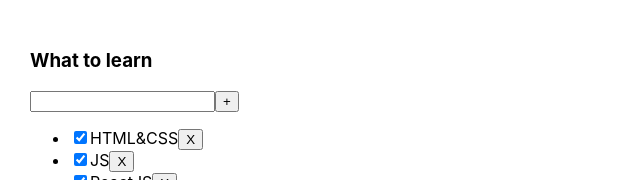
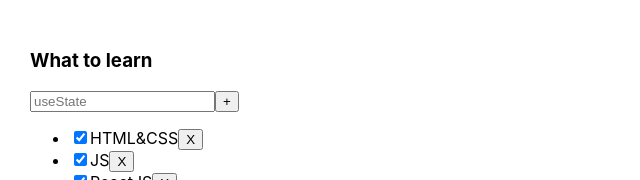
Before and after one commit to AlexMuhin-IT/TodoList, a React (Create React App) app: page / in a window 1280 px wide. Shown: the top 180 px of the page, without its empty margins (0-640 px from the left). Built offline with nearby package versions, Linux system fonts and the light colour scheme.

Commit message:
выполнил домашнее задание

```diff
--- a/package.json
+++ b/package.json
@@ -10,10 +10,12 @@
     "@types/node": "^20.11.5",
     "@types/react": "^18.2.48",
     "@types/react-dom": "^18.2.18",
+    "@types/uuid": "^10.0.0",
     "react": "^18.2.0",
     "react-dom": "^18.2.0",
     "react-scripts": "5.0.1",
     "typescript": "^5.3.3",
+    "uuid": "^10.0.0",
     "web-vitals": "^3.5.1"
   },
   "scripts": {
--- a/src/App.tsx
+++ b/src/App.tsx
@@ -1,20 +1,31 @@
 import React, {useState} from 'react';
 import './App.css';
 import {TaskType, Todolist} from "./Todolist";
+import {v1, v4} from "uuid";
+
 
 export type FilterValuesType = 'all' | 'active' | 'completed'
 
 function App() {
+    const addTask = (title: string) => {
+        const newTask = {
+            id: v4(),
+            title,
+            isDone: false,
+        }
 
+        const newTasks = [newTask, ...tasks]
+        setTasks(newTasks)
+    }
     const [tasks, setTasks] = useState<TaskType[]>([
-        {id: 1, title: 'HTML&CSS', isDone: true},
-        {id: 2, title: 'JS', isDone: true},
-        {id: 3, title: 'ReactJS', isDone: true},
-        {id: 4, title: 'Redux', isDone: false},
-        {id: 5, title: 'Typescript', isDone: false},
-        {id: 6, title: 'RTK query', isDone: false},
+        {id: v1(), title: 'HTML&CSS', isDone: true},
+        {id: v1(), title: 'JS', isDone: true},
+        {id: v1(), title: 'ReactJS', isDone: true},
+        {id: v1(), title: 'Redux', isDone: false},
+        {id: v1(), title: 'Typescript', isDone: false},
+        {id: v1(), title: 'RTK query', isDone: false},
     ])
-    const removeTask = (taskId: number) => {
+    const removeTask = (taskId: string) => {
         const filteredTasks = tasks.filter(t => t.id !== taskId)
         setTasks(filteredTasks);
     }
@@ -39,7 +50,9 @@ function App() {
             <Todolist title={'What to learn'}
                       task={filteredTasks}
                       removeTask={removeTask}
-                      changeFilter={changeFilter}/>
+                      changeFilter={changeFilter}
+                      addTask={addTask}
+            />
             {/*<Todolist title={'Songs'} tasks={tasks2}/>*/}
         </div>
     );
--- a/src/Todolist.tsx
+++ b/src/Todolist.tsx
@@ -1,9 +1,9 @@
-import React from 'react';
+import React, {useRef, useState, ChangeEvent, KeyboardEvent} from 'react';
 import {Button} from "./components/Button";
 import {FilterValuesType} from "./App";
 
 export type TaskType = {
-    id: number
+    id: string
     title: string
     isDone: boolean
 }
@@ -12,30 +12,72 @@ type PropsType = {
     title: string
     task: Array<TaskType>
     date?: string
-    removeTask: (taskId: number) => void
+    removeTask: (taskId: string) => void
     changeFilter: (filter: FilterValuesType) => void
+    addTask: (title: string) => void
 }
 
-export const Todolist = ({title, task, date, removeTask, changeFilter}: PropsType) => {
+
+export const Todolist = ({title, task, date, removeTask, changeFilter, addTask}: PropsType) => {
+    // const inputRef = useRef<HTMLInputElement>(null);
+
+    const [taskTitle, setTaskTitle] = useState('');
+    const addTaskHandler = () => {
+        addTask(taskTitle)
+        setTaskTitle('')
+    }
+    const changeTaskTitleHandler = (event: ChangeEvent<HTMLInputElement>) => {
+        setTaskTitle(event.currentTarget.value)
+    }
+    const addTaskOnKeyUpHandler = (event: KeyboardEvent<HTMLInputElement>) => {
+        if (event.key === 'Enter') {
+            addTask(taskTitle)
+            setTaskTitle('')
+        }
+    }
+    const changeFilterTasksHandler = (filter: FilterValuesType) => {
+        changeFilter(filter)
+    }
     return (
         <div>
             <h3>{title}</h3>
             <div>
-                <input/>
-                <Button title={'+'} onClick={() => {
-                }}/>
+                {/*<input*/}
+                {/*    ref={inputRef}*/}
+                {/*    placeholder={'useRef'}*/}
+                {/*/>*/}
+                {/*<Button title={'+'} onClick={() => {*/}
+                {/*    if (inputRef.current) {*/}
+                {/*        addTask(inputRef.current.value)*/}
+                {/*        inputRef.current.value = '';*/}
+                {/*    }*/}
+                {/*}}/>*/}
+            </div>
+            <div>
+                <input
+                    value={taskTitle}
+                    onChange={changeTaskTitleHandler}
+                    onKeyUp={addTaskOnKeyUpHandler}
+                    placeholder={'useState'}
+                />
+                <Button title={'+'}
+                        onClick={addTaskHandler}
+                />
             </div>
             {task.length === 0 ? (
                 <p>Тасков нет</p>
             ) : (
                 <ul>
                     {task.map(task => {
+                        const removeTaskHandler = () => {
+                            removeTask(task.id)
+                        }
                         return (
                             <>
                                 <li>
                                     <input type="checkbox" checked={task.isDone}/>
                                     <span>{task.title}</span>
-                                    <Button title={'X'} onClick={() => removeTask(task.id)}/>
+                                    <Button title={'X'} onClick={removeTaskHandler}/>
                                 </li>
                             </>
                         )
@@ -43,9 +85,9 @@ export const Todolist = ({title, task, date, removeTask, changeFilter}: PropsTyp
                 </ul>
             )}
             <div>
-                <Button title={'All'} onClick={() => changeFilter('all')}/>
-                <Button title={'Active'} onClick={() => changeFilter('active')}/>
-                <Button title={'Completed'} onClick={() => changeFilter('completed')}/>
+                <Button title={'All'} onClick={() => changeFilterTasksHandler('all')}/>
+                <Button title={'Active'} onClick={() => changeFilterTasksHandler('active')}/>
+                <Button title={'Completed'} onClick={() => changeFilterTasksHandler('completed')}/>
             </div>
             <div>{date}</div>
         </div>
```
Also changed, not shown: 1 other file (tests, documents, lock files or other folders).
